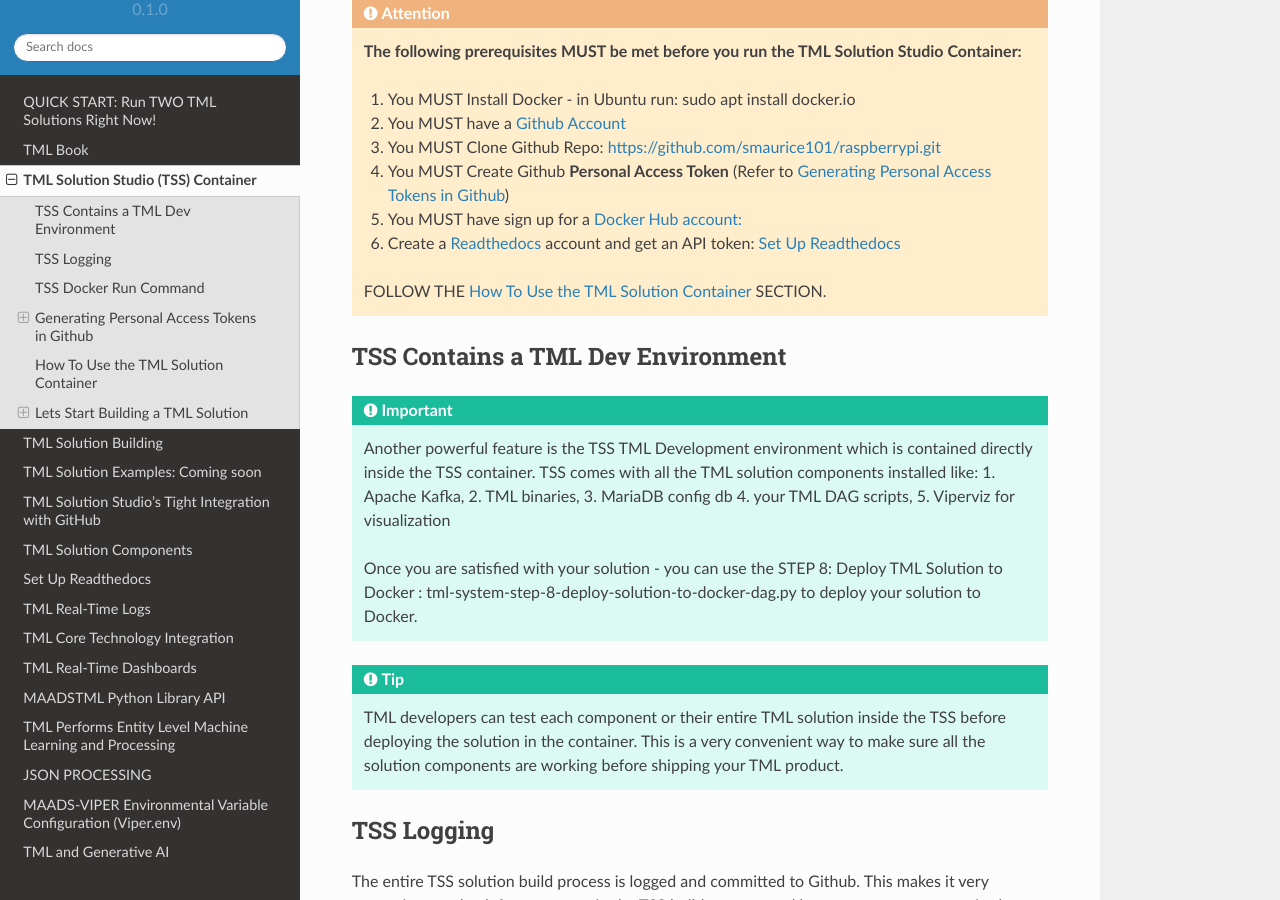
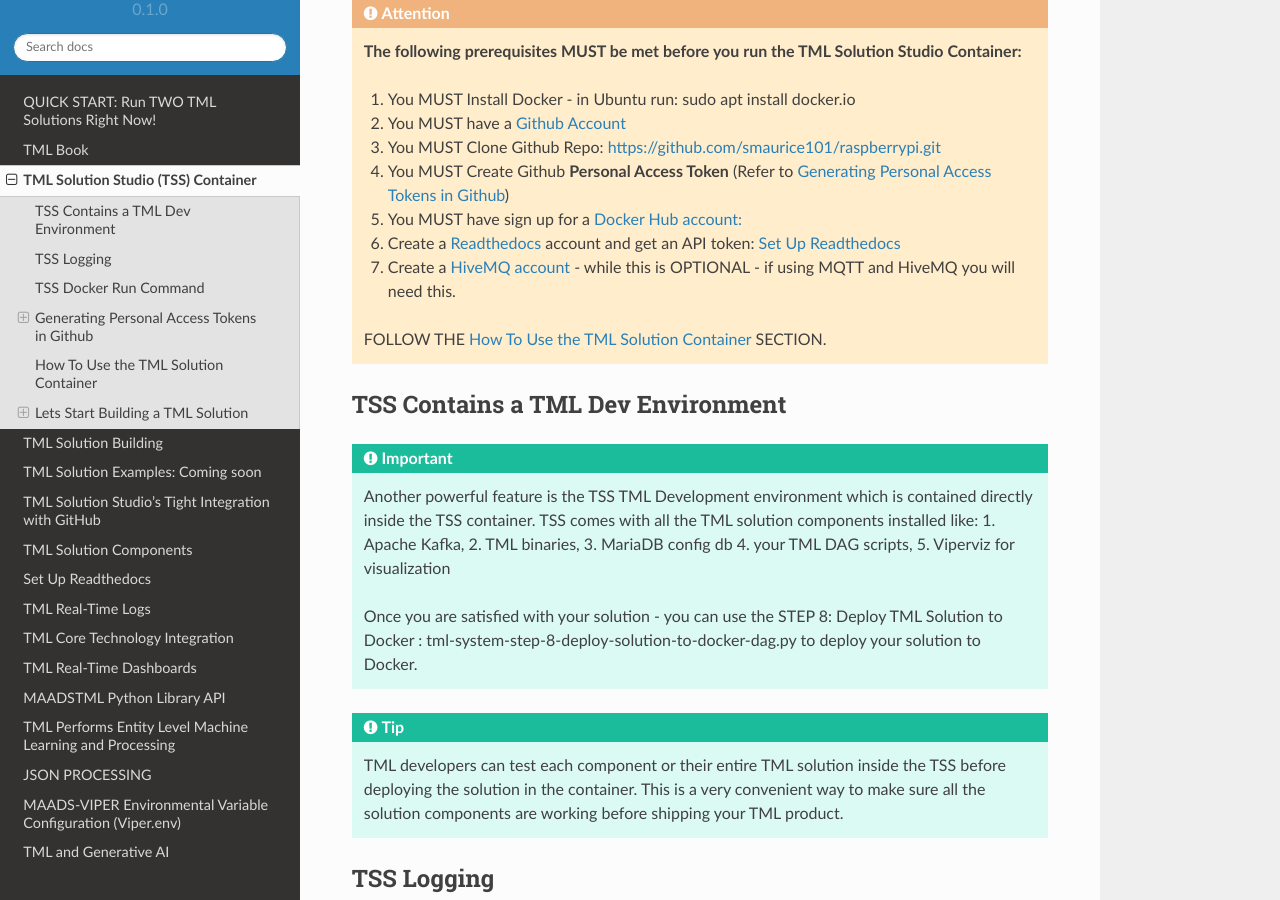
Before and after one commit to smaurice101/readthedocs, a Sphinx documentation site: the page built from docs/source/docker.rst, in a window 1280 px wide and 900 px high, scrolled down 923 px. Built offline with Sphinx 7.4.7 and the Read the Docs theme 2.0.0, drawn with Linux system fonts in a browser that asks for light colours.

Commit message:
Update docker.rst

```diff
--- a/docs/source/docker.rst
+++ b/docs/source/docker.rst
@@ -28,6 +28,8 @@
    5. You MUST have sign up for a `Docker Hub account: <https://hub.docker.com/>`_
 
    6. Create a `Readthedocs <https://app.readthedocs.org/>`_ account and get an API token: :ref:`Set Up Readthedocs`
+
+   7. Create a `HiveMQ account <https://www.hivemq.com/>`_ - while this is OPTIONAL - if using MQTT and HiveMQ you will need this.
 
    FOLLOW THE :ref:`How To Use the TML Solution Container` SECTION.
 
```
